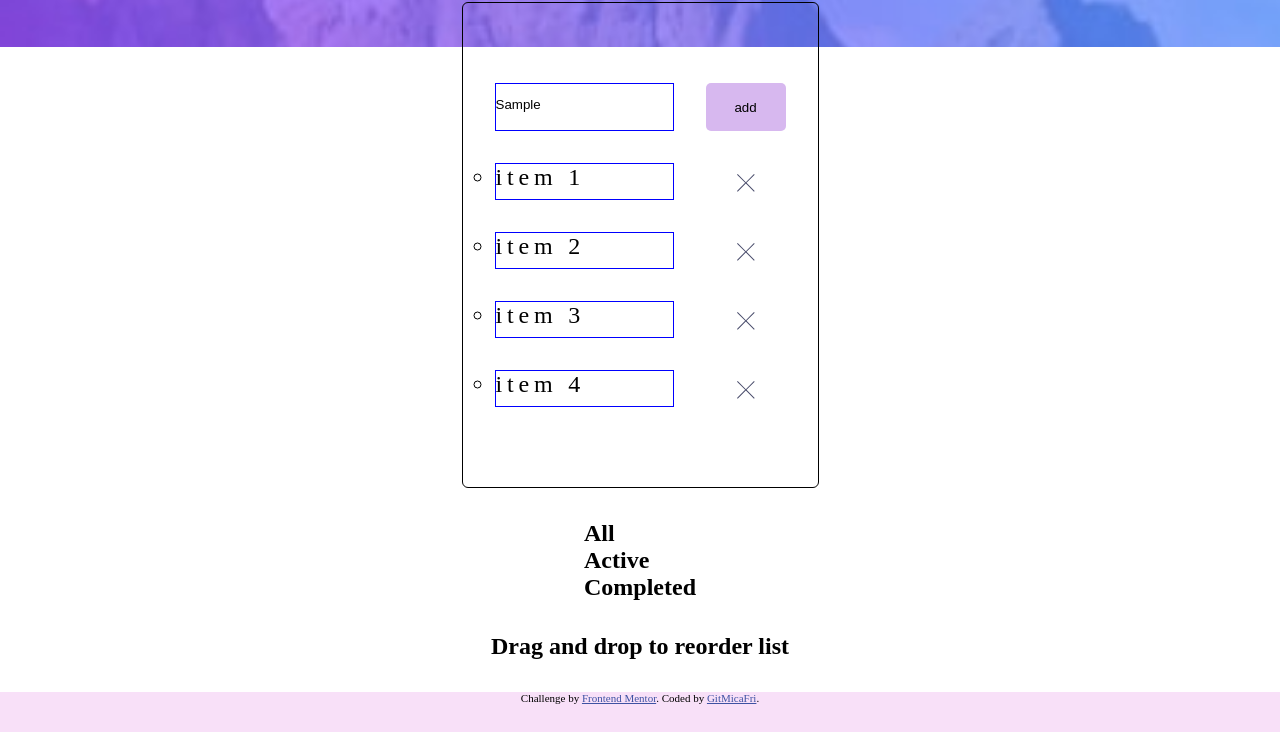
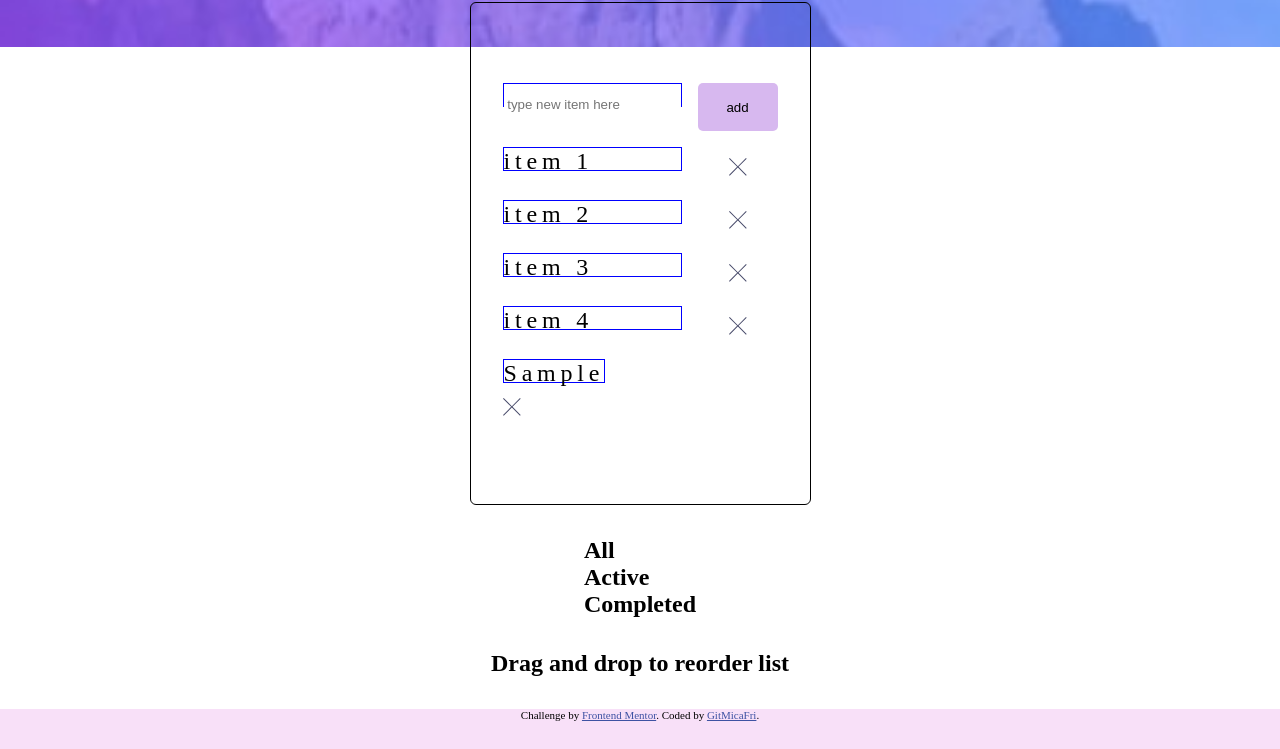
Before and after one commit to GitMicaFri/TODO-app-Frontend-Mentor, a plain HTML site: page todo-app-main/index.html in a window 1280 px wide. Both pictures are taken after typing "Sample" into the empty fields and a click on the button "add". Shown: the part 193-942 px from the top of the page. Drawn offline with Linux system fonts and the light colour scheme.

Commit message:
adding styles

```diff
--- a/todo-app-main/script.js
+++ b/todo-app-main/script.js
@@ -1,3 +1,44 @@
-const addBtnEl = document.getElementsByClassName("add-btn")
 
-const inputEl = document.getElementsByClassName("input-li-el")
+document.addEventListener("DOMContentLoaded", function() {
+
+const addBtnEl = document.querySelector(".add-btn"); // Use querySelector to get the first matching element
+const inputEl = document.querySelector(".input-li-el input"); // Use querySelector to get the input element within the .input-li-el element
+
+addBtnEl.addEventListener("click", function() {
+    const inputValue = inputEl.value.trim(); //trim to remove leading and trailing whitespaces
+
+    if (inputValue !== "") {
+
+        // Create container for new list item
+        const listItemContainer = document.createElement("div");
+        listItemContainer.classList.add("task-container");
+
+        // Create new list item
+        const newListItem = document.createElement("li");
+        newListItem.classList.add("task");
+        newListItem.textContent = inputValue;
+
+        // Create delete button
+        const deleteButton = document.createElement("button");
+        deleteButton.classList.add("x-btn");
+        deleteButton.innerHTML = '<svg xmlns="http://www.w3.org/2000/svg" width="18" height="18"><path fill="#494C6B" fill-rule="evenodd" d="M16.97 0l.708.707L9.546 8.84l8.132 8.132-.707.707-8.132-8.132-8.132 8.132L0 16.97l8.132-8.132L0 .707.707 0 8.84 8.132 16.971 0z"/></svg>';
+
+        deleteButton.addEventListener("click", function() {
+            listItemContainer.remove(); // Remove the parent container when button is clicked
+
+        })
+         // Append list item to container
+         listItemContainer.appendChild(newListItem);
+
+         // Append delete button to containter
+         listItemContainer.appendChild(deleteButton);
+
+        // Append container to the list
+        const taskList = document.querySelector(".tasks");
+        taskList.appendChild(listItemContainer);
+
+        // Clear input field
+        inputEl.value = "";
+    }
+})
+})
--- a/todo-app-main/style.css
+++ b/todo-app-main/style.css
@@ -89,7 +89,7 @@
         grid-template-areas: "task btn"
                               "task btn"
                               "task btn";
-        gap: 2rem;
+        gap: 1rem;
        margin-bottom: 3rem;
        list-style:circle;
        font-size: 1.5rem;
@@ -103,12 +103,19 @@
         word-wrap:break-word;
     }
 
+    .task-container {
+        display: block;
+    }
+
     .task {
+        display: inline-block;
         border: 1px solid blue;
+        height: 1.5rem;
     }
 
 
     .x-btn {
+        display: block;
         background-color: transparent;
         border: none;
         font-size: 2rem;
```
